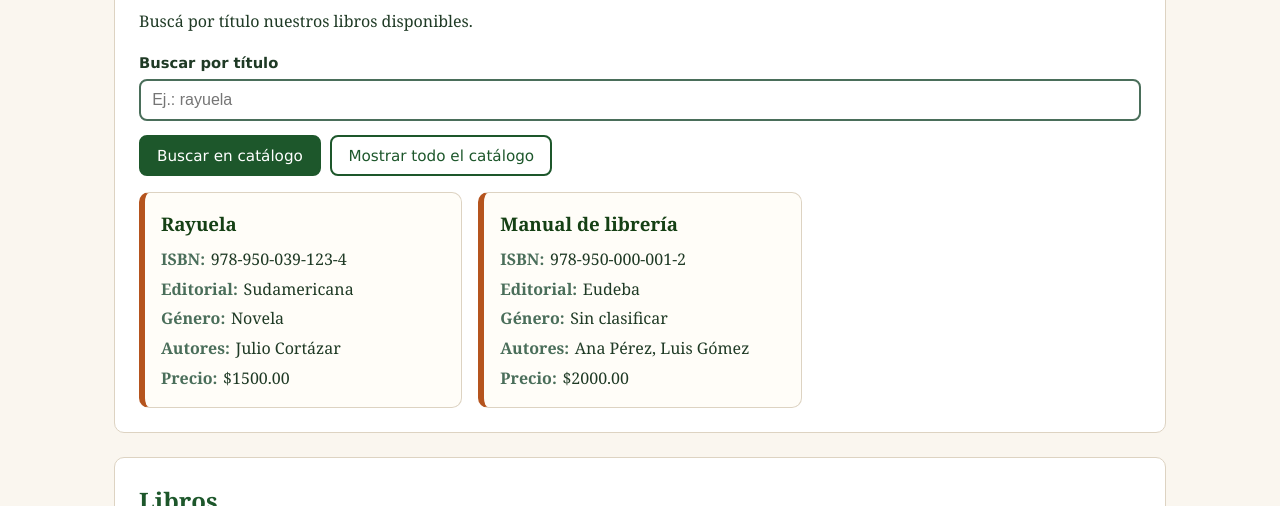
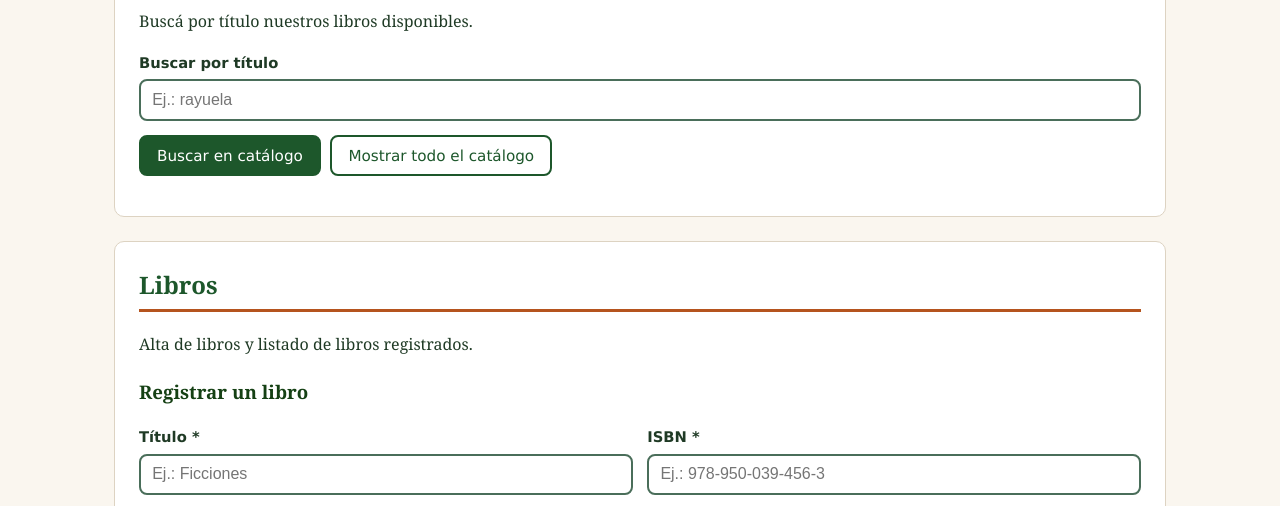
Before and after one commit to facucabrerautn-maker/practico-css, a plain HTML site: page index.html in a window 1280 px wide. Shown: the part 270-776 px from the top of the page. Drawn offline with Linux system fonts and the light colour scheme.

Commit message:
Borre los datos estaticos generados y agregue lineas de codigo

```diff
--- a/index.html
+++ b/index.html
@@ -47,27 +47,7 @@
       <p id="catalogo-sin-resultados" class="mensaje mensaje-aviso" role="status" hidden>No se encontraron libros para esa búsqueda. Probá con otro título o mostrá todo el catálogo.</p>
 
       <div id="catalogo-lista" class="tarjetas" aria-live="polite" aria-label="Listado de libros del catálogo">
-        <!-- Ejemplos estáticos para Ejercicio 1. En Ejercicio 3 JS los genera desde el array de libros. -->
-        <article class="tarjeta">
-          <h3>Rayuela</h3>
-          <dl class="datos-libro">
-            <div><dt>ISBN:</dt><dd>978-950-039-123-4</dd></div>
-            <div><dt>Editorial:</dt><dd>Sudamericana</dd></div>
-            <div><dt>Género:</dt><dd>Novela</dd></div>
-            <div><dt>Autores:</dt><dd>Julio Cortázar</dd></div>
-            <div><dt>Precio:</dt><dd>$1500.00</dd></div>
-          </dl>
-        </article>
-        <article class="tarjeta">
-          <h3>Manual de librería</h3>
-          <dl class="datos-libro">
-            <div><dt>ISBN:</dt><dd>978-950-000-001-2</dd></div>
-            <div><dt>Editorial:</dt><dd>Eudeba</dd></div>
-            <div><dt>Género:</dt><dd>Sin clasificar</dd></div>
-            <div><dt>Autores:</dt><dd>Ana Pérez, Luis Gómez</dd></div>
-            <div><dt>Precio:</dt><dd>$2000.00</dd></div>
-          </dl>
-        </article>
+
       </div>
     </section>
 
@@ -360,5 +340,8 @@
   <footer class="pie">
     <p>Librería Página Abierta - Bologne Sur Mer 770</p>
   </footer>
+
+    <script src="js/datos.js"></script>
+    <script src="js/catalogo.js"></script>
 </body>
 </html>
```
